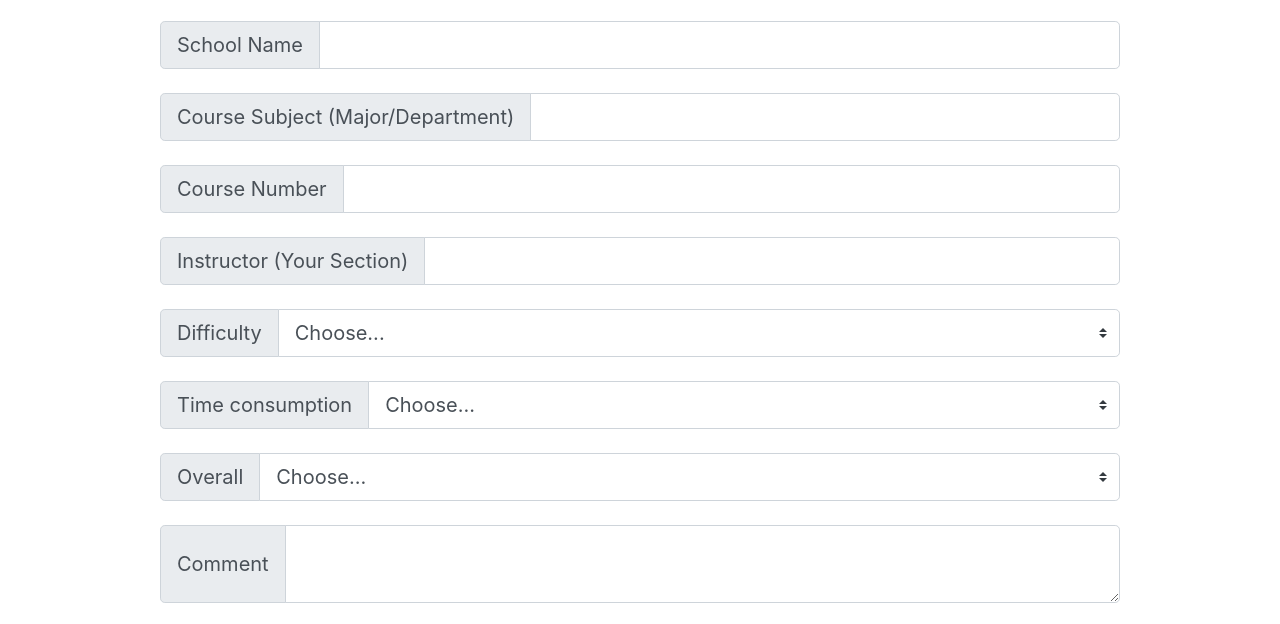
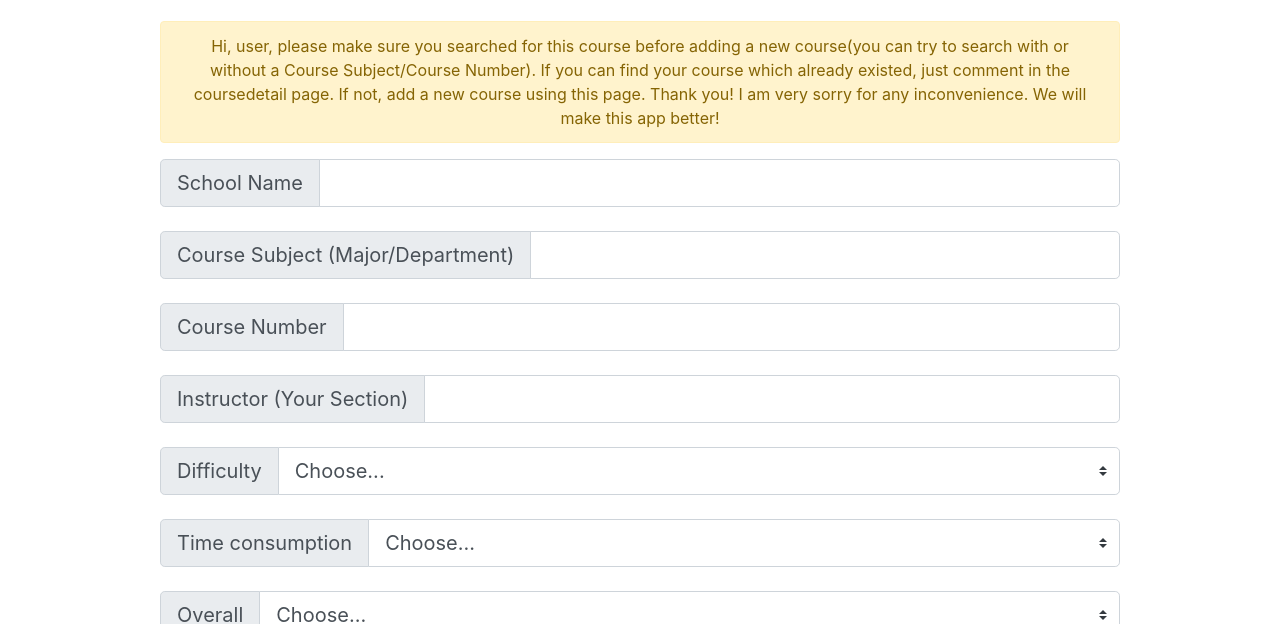
Before and after one commit to cozheyuanzhangde/Findurcourse, a website: page client/addcourse.html in a window 1280 px wide. Shown: the part 171-795 px from the top of the page. Drawn offline with nearby package versions, Linux system fonts and the light colour scheme; no server answers.

Commit message:
Update addcourse.html

```diff
--- a/client/addcourse.html
+++ b/client/addcourse.html
@@ -78,6 +78,9 @@
                 <a href="./index.html"><img src="./images/icon_FUC.png" width="60" height="60" alt="" loading="lazy"></a>
                 Add New Course</div>
             <br>
+            <div class="alert alert-warning" role="alert">
+              Hi, user, please make sure you searched for this course before adding a new course(you can try to search with or without a Course Subject/Course Number). If you can find your course which already existed, just comment in the coursedetail page. If not, add a new course using this page. Thank you! I am very sorry for any inconvenience. We will make this app better!
+            </div>
                 <div class="input-group input-group-lg ">
                     <div class="input-group-prepend">
                         <span class="input-group-text">School Name</span>
```
